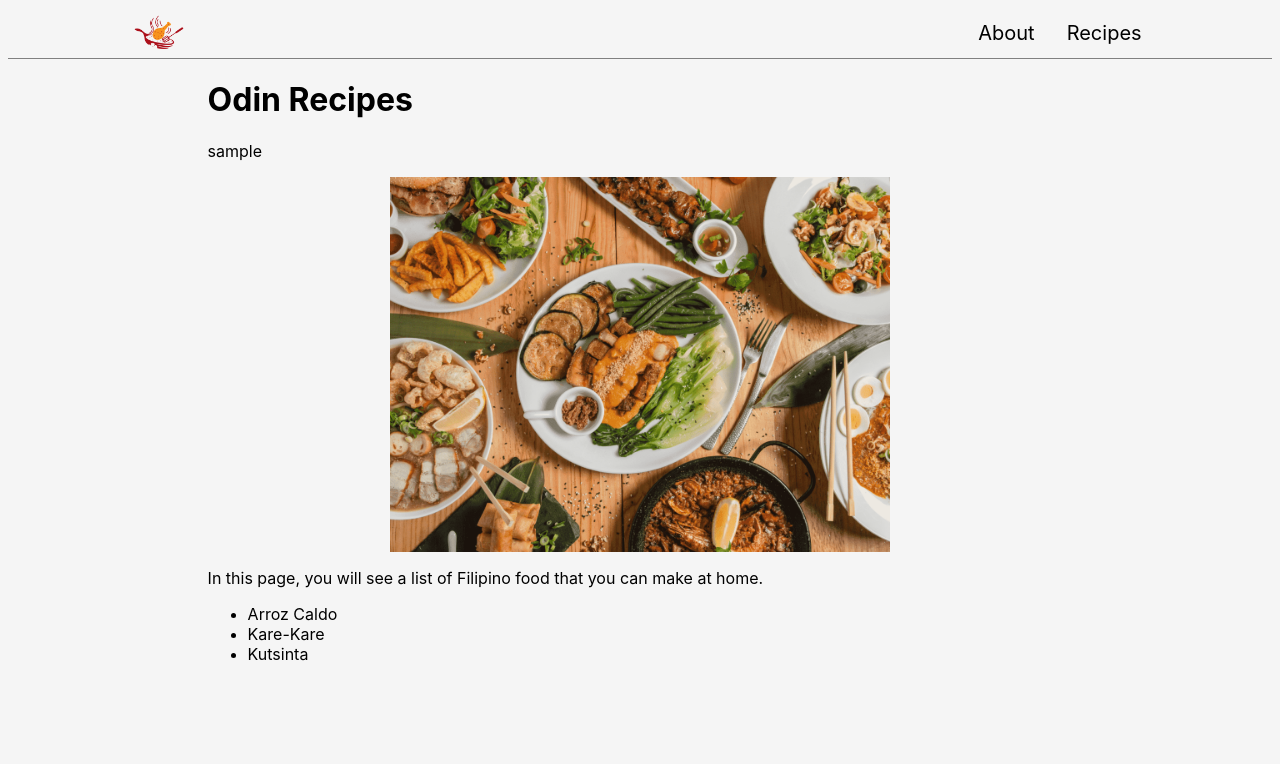
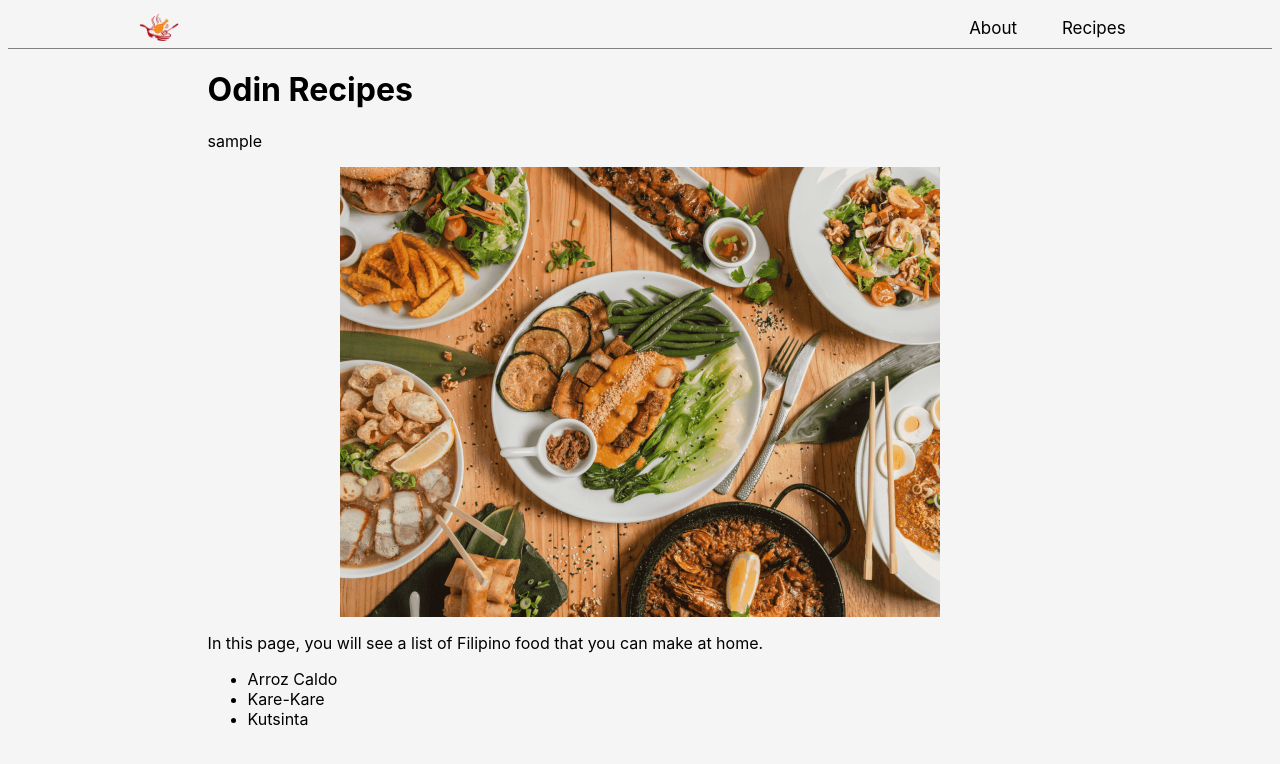
Before and after one commit to D-Saga/odin-recipes, a plain HTML site: page index.html in a window 1280 px wide. Drawn offline with Linux system fonts and the light colour scheme.

Commit message:
Add new flex container for page header

```diff
--- a/index.html
+++ b/index.html
@@ -15,8 +15,10 @@
                     <a href="index.html"><img id="page-header-logo" src="images/logo.png" alt="logo"></a>
                 </div>
                 <div class="header-list">
-                    <a class="header-list-content" href="">About</a>
-                    <a class="header-list-content" href="">Recipes</a>
+                    <div class="header-list-content">
+                        <a class="header-links" href="">About</a>
+                        <a class="header-links" href="">Recipes</a>
+                    </div>
                 </div>
 
             </div>
--- a/style.css
+++ b/style.css
@@ -21,18 +21,17 @@ body {
 
 .header-list {
     font-family: Inter,Helvetica Neue,Helvetica,Arial,sans-serif;
-    font-size: 20px;
+    font-size: 17px;
     display: flex;
+    align-items: center;
+    justify-content: space-between;
     margin-left: 24px;
-    align-items: center;
+
 }
 
-.header-list-content {
-    margin-left: 24px;
-    padding: 4px;
+.header-links {
+    padding: 20px;
 }
-
-
 
 /* page-container */
 .page-container {
@@ -41,9 +40,7 @@ body {
     padding-left: 15%;
     padding-right: 15%;
 }
-.header {
-    border: 1px solid red;
-}
+
 
 .main-content {
     margin-bottom: 1.25rem;
@@ -54,7 +51,8 @@ h1, h2, h4, p, ul, ol, a{
 }
 img {
     height: auto;
-    width: 500px;
+    max-width: 80%;
+    /* width: 500px; */
     display: block;
     margin-left: auto;
     margin-right: auto;
```
Also changed, not shown: recipes/arroz-caldo.html (+4 -2 lines), recipes/kare-kare.html (+4 -2 lines), recipes/kutsinta.html (+4 -2 lines).
